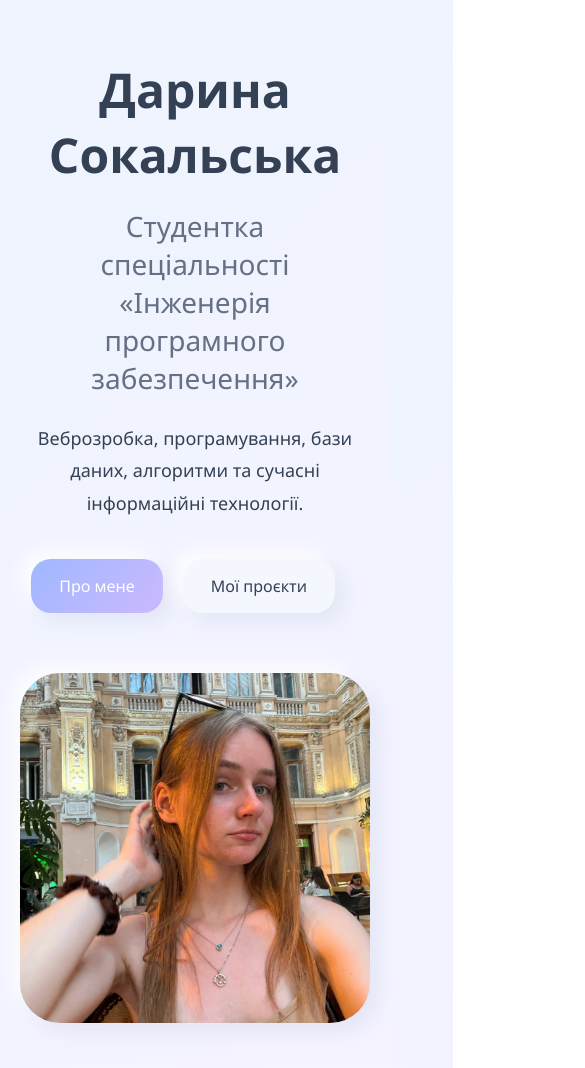
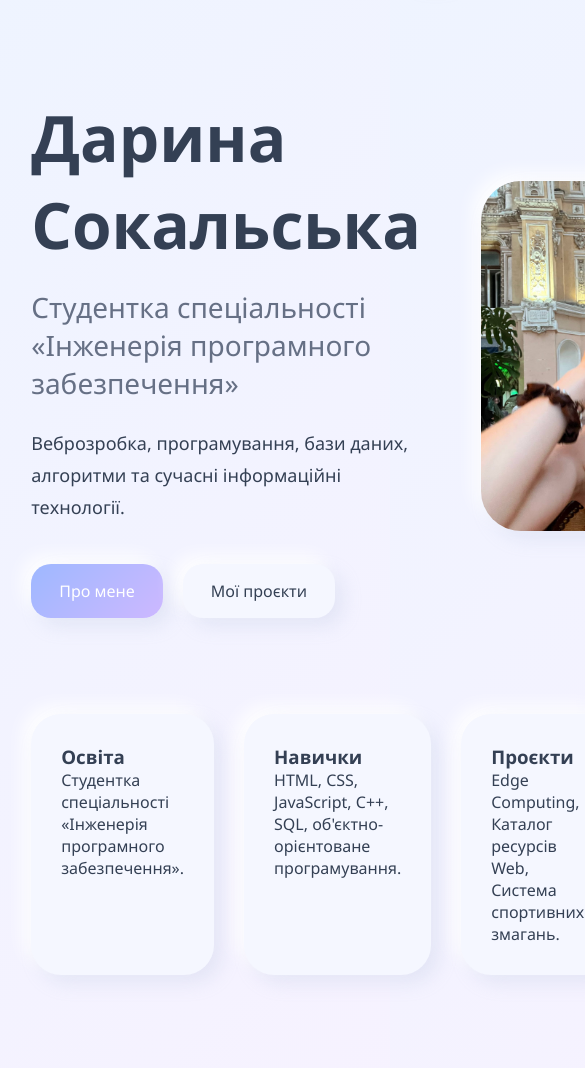
Before and after one commit to Darynka-s/my-portfolio, a plain HTML site: page index.html in a window 390 px wide. Shown: the part 93-1161 px from the top of the page, 585 px wide, since content can reach past the window. Drawn offline with Linux system fonts and the light colour scheme.

Commit message:
style.css

```diff
--- a/css/style.css
+++ b/css/style.css
@@ -110,7 +110,7 @@
     display:none;
 }
 
-
+/* HERO */
 .hero{
     min-height:85vh;
     display:flex;
@@ -378,18 +378,10 @@
 }
 
 
-@media(max-width:992px){
-    .hero{
-        flex-direction:column;
-        text-align:center;
-    }
-    .hero-content h1{
-        font-size:48px;
-    }
-    .preview,
-    .projects-grid,
-    .contacts-wrapper{
-        grid-template-columns: repeat(2,1fr);
-    }
-    .about-container{
-        flex-direction:
+@keyframes slideIn {
+    from { opacity:0; transform: translateX(100%); }
+    to { opacity:1; transform: translateX(0); }
+}
+@keyframes slideOut {
+    from { opacity:1; transform: translateX(0); }
+    to { opacity:0;
```
